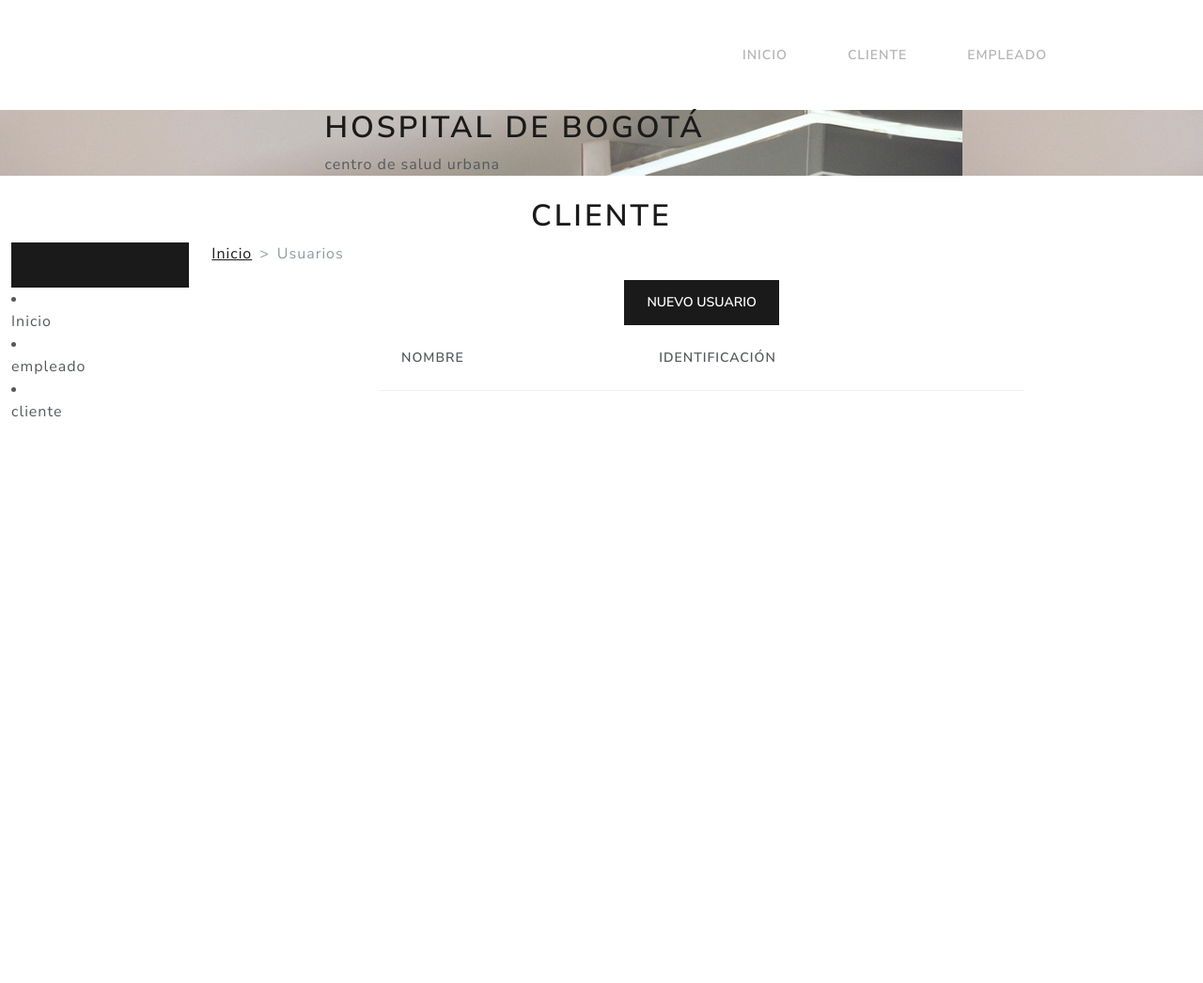
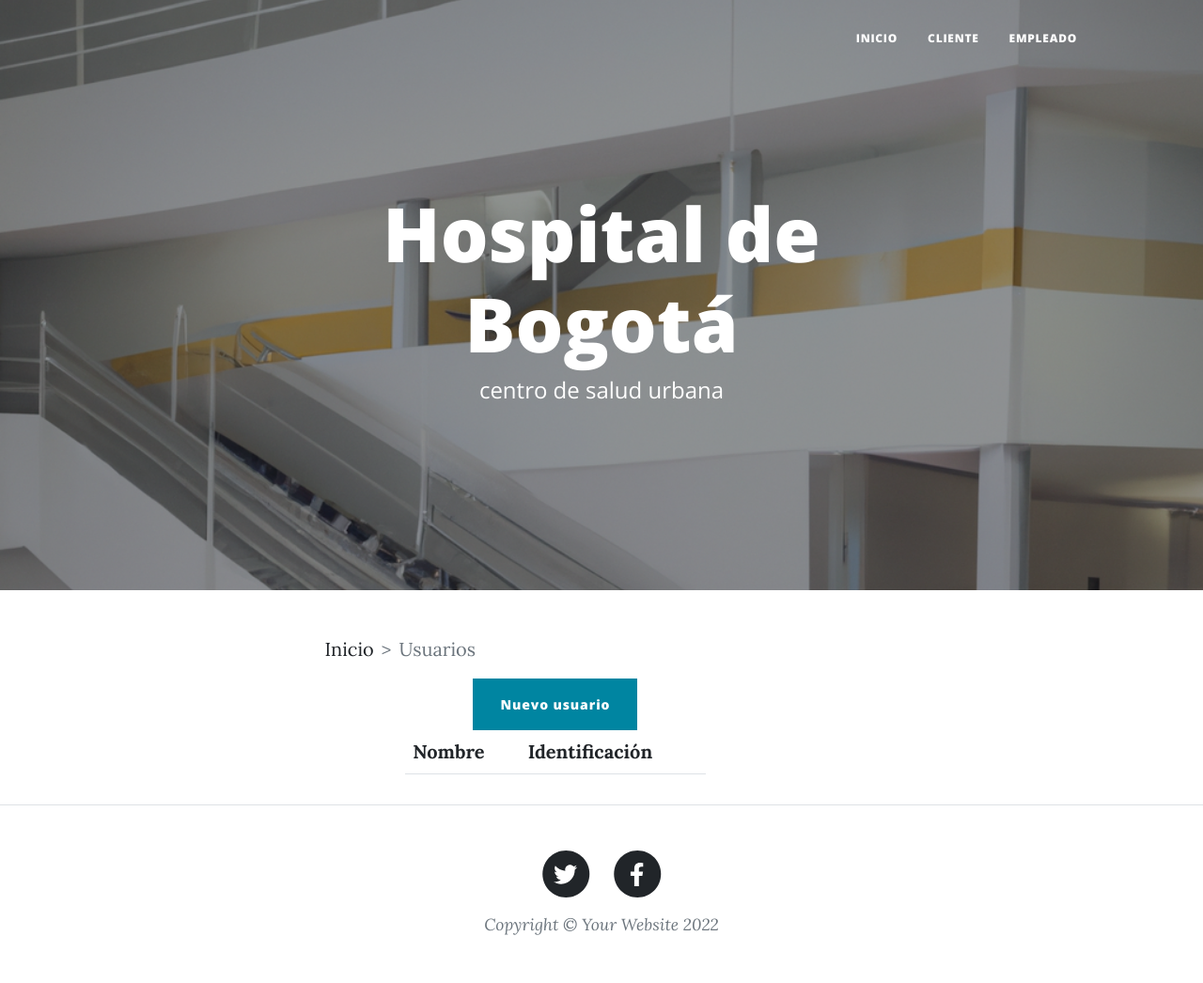
Before and after one commit to eddiesan118/taller3, a plain HTML site: page cliente.html in a window 1280 px wide. Shown: the whole page at 94% size. Before the commit the page ends 800 px from the top, so only its background shows below. Drawn offline with nearby package versions, Linux system fonts and the light colour scheme.

Commit message:
Cambios en cliente
Se genera diseño en el cliente de la pagina

```diff
--- a/cliente.html
+++ b/cliente.html
@@ -1,4 +1,4 @@
-<!doctype html>
+<!DOCTYPE html>
 <html lang="en">
     <head>
         <meta charset="utf-8" />
@@ -13,7 +13,8 @@
         <link href="https://fonts.googleapis.com/css?family=Lora:400,700,400italic,700italic" rel="stylesheet" type="text/css" />
         <link href="https://fonts.googleapis.com/css?family=Open+Sans:300italic,400italic,600italic,700italic,800italic,400,300,600,700,800" rel="stylesheet" type="text/css" />
         <!-- Core theme CSS (includes Bootstrap)-->
-<link href="css/bootstrap.min.css" rel="stylesheet">  </head>
+        <link href="css/styles.css" rel="stylesheet" />
+    </head>
     <body>
         <!-- Navigation-->
         <nav class="navbar navbar-expand-lg navbar-light" id="mainNav">
@@ -46,38 +47,12 @@
                 </div>
             </div>
         </header>
-    <div class="container-fluid mt-4">
-	<div class="row">
-		<div class="col-md-12 d-flex justify-content-center">
-                <div class="page-header">
-                    <h1>
-                        cliente</small>
-                    </h1>
-                </div>
-            </div>
-
-	</div>
-	<div class="row">
-		<div class="col-md-2">
-            <nav class="navbar navbar-expand-lg navbar-dark bg-primary ">
-                    <div class="container-fluid">
-
-			<ul class="nav flex-column">
-                </ul>
-                </div>
-            </nav>
-				<li class="nav-item">
-					<a class="nav-link active" href="index.html">Inicio</a>
-				</li>
-				<li class="nav-item">
-					<a class="nav-link" href="empleado.html">empleado</a>
-				</li>
-				<li class="nav-item">
-					<a class="nav-link" href="cliente.html">cliente</a>
-				</li>
-
-			</ul>
-		</div>
+        <!-- Main Content-->
+        <div class="container px-4 px-lg-5">
+            <div class="row gx-4 gx-lg-5 justify-content-center">
+                <div class="col-md-10 col-lg-8 col-xl-7">
+                    <!-- Post preview-->
+                    <div class="post-preview">
                         <div class="col-md-10">
                             <nav style="--bs-breadcrumb-divider: '>';" aria-label="breadcrumb">
                                 <ol class="breadcrumb">
@@ -143,10 +118,44 @@
                         <script src="https://code.jquery.com/jquery-3.6.4.js" integrity="sha256-a9jBBRygX1Bh5lt8GZjXDzyOB+bWve9EiO7tROUtj/E=" crossorigin="anonymous"></script>
                             <script src="js/functions.js"></script>
 
+                    </div>
 
 
                 </div>
             </div>
-    <script src="https://cdn.jsdelivr.net/npm/bootstrap@5.3.0-alpha1/dist/js/bootstrap.bundle.min.js" integrity="sha384-w76AqPfDkMBDXo30jS1Sgez6pr3x5MlQ1ZAGC+nuZB+EYdgRZgiwxhTBTkF7CXvN" crossorigin="anonymous"></script>
+        </div>
+        <!-- Footer-->
+        <footer class="border-top">
+            <div class="container px-4 px-lg-5">
+                <div class="row gx-4 gx-lg-5 justify-content-center">
+                    <div class="col-md-10 col-lg-8 col-xl-7">
+                        <ul class="list-inline text-center">
+                            <li class="list-inline-item">
+                                <a href="#!">
+                                    <span class="fa-stack fa-lg">
+                                        <i class="fas fa-circle fa-stack-2x"></i>
+                                        <i class="fab fa-twitter fa-stack-1x fa-inverse"></i>
+                                    </span>
+                                </a>
+                            </li>
+                            <li class="list-inline-item">
+                                <a href="#!">
+                                    <span class="fa-stack fa-lg">
+                                        <i class="fas fa-circle fa-stack-2x"></i>
+                                        <i class="fab fa-facebook-f fa-stack-1x fa-inverse"></i>
+                                    </span>
+                                </a>
+                            </li>
+
+                        </ul>
+                        <div class="small text-center text-muted fst-italic">Copyright &copy; Your Website 2022</div>
+                    </div>
+                </div>
+            </div>
+        </footer>
+        <!-- Bootstrap core JS-->
+        <script src="https://cdn.jsdelivr.net/npm/bootstrap@5.1.3/dist/js/bootstrap.bundle.min.js"></script>
+        <!-- Core theme JS-->
+        <script src="js/scripts.js"></script>
     </body>
 </html>
```
Also changed, not shown: empleado.html (+2 -2 lines). Lines whose indentation alone changed are shown as unchanged.
